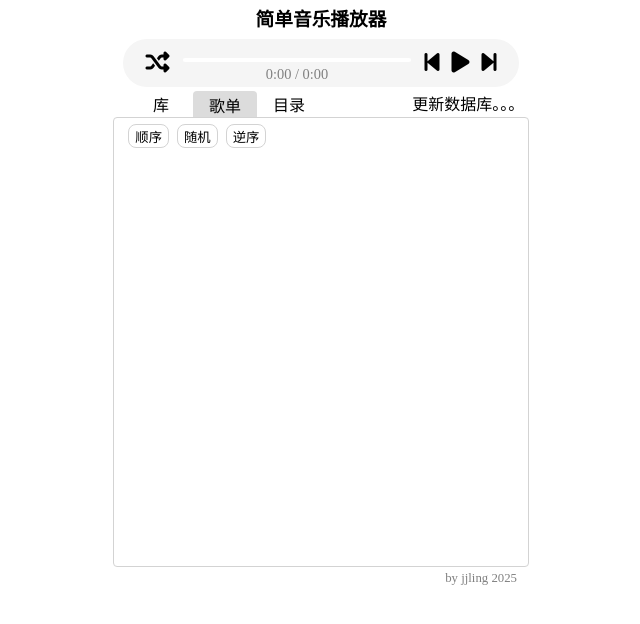
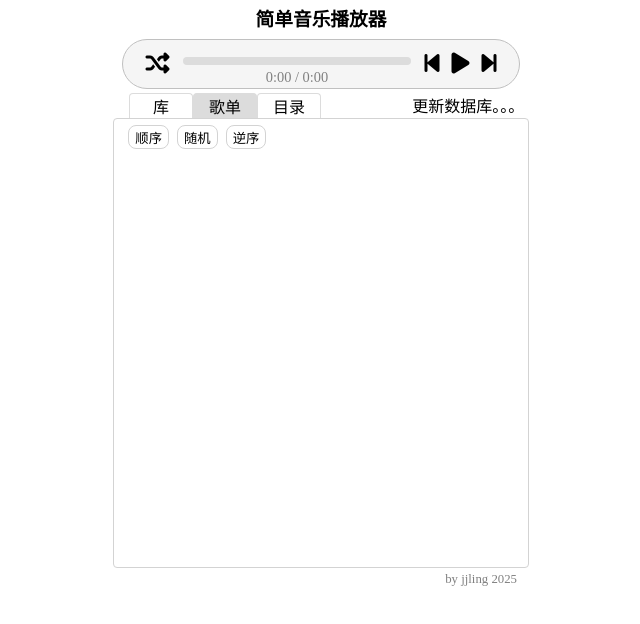
Before and after one commit to jjling2011/SimpleMusicPlayer, a plain HTML site: page src/index.html in a window 1280 px wide. Shown: the whole page, without its empty margins (319-959 px from the left). Drawn offline with Linux system fonts and the light colour scheme; no server answers.

Commit message:
modify UI

```diff
--- a/src/js/styles.css
+++ b/src/js/styles.css
@@ -59,6 +59,7 @@ input[type="button"] {
 }
 
 .audio-wrapper {
+    border: solid 0.02rem silver;
     background-color: whitesmoke;
     height: 3rem;
     border-radius: 2rem;
@@ -101,25 +102,27 @@ input[type="button"] {
 
 #audio-progress-container {
     cursor: pointer;
-    background-color: white;
-    border-radius: 1rem;
+    background-color: gainsboro;
+    border-radius: 0.25rem;
     margin: 0 0.5rem;
     display: flex;
     overflow: hidden;
 }
 
 #audio-progress-buff {
+    border-radius: 0.25rem;
     width: 0%;
     display: flex;
     margin: 0;
     padding: 0;
-    background-color: lightgray;
+    background-color: lightsteelblue;
     transition: width 0.1s;
 }
 
 #audio-progress-bar {
+    border-radius: 0.25rem;
     width: 0%;
-    height: 0.3rem;
+    height: 0.5rem;
     display: inline-block;
     margin: 0;
     background-color: gray;
@@ -174,17 +177,10 @@ input[type="button"] {
     padding: 0;
     width: 4rem;
     background-color: rgba(0, 0, 0, 0);
-    border-style: none;
+    border-radius: 0.25rem 0.25rem 0 0;
+    border: 0.02rem solid gainsboro;
+    border-bottom: none;
     font-size: 1rem;
-}
-
-.pages-header button.active {
-    border-radius: 0.25rem 0.25rem 0 0;
-    border-width: 0.125rem;
-    border-style: solid;
-    border-color: gainsboro;
-    border-bottom: none;
-    background-color: gainsboro;
 }
 
 .pages-div {
@@ -208,6 +204,7 @@ input[type="button"] {
     background-color: rgba(0, 0, 0, 0);
 }
 
+.pages-header button.active,
 .pages-div button.active,
 .pages-div li.active {
     background-color: gainsboro;
```
